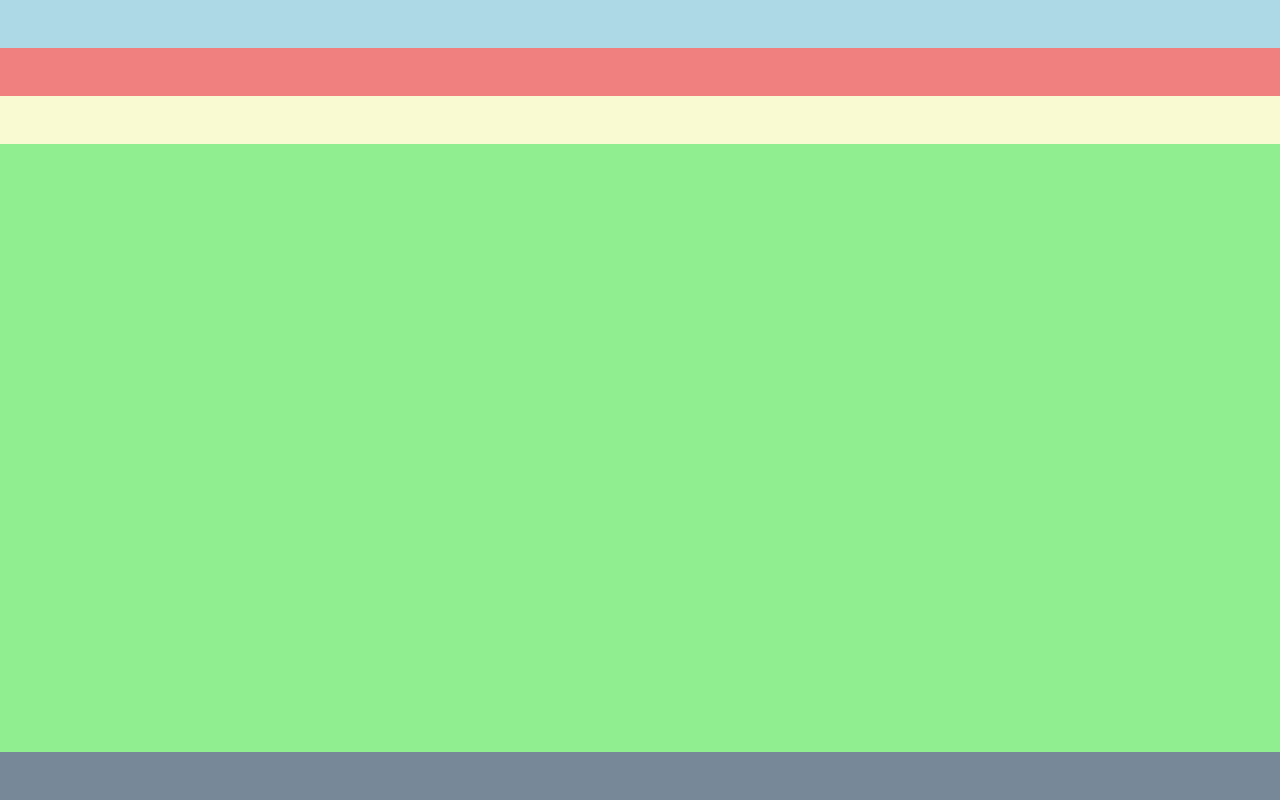
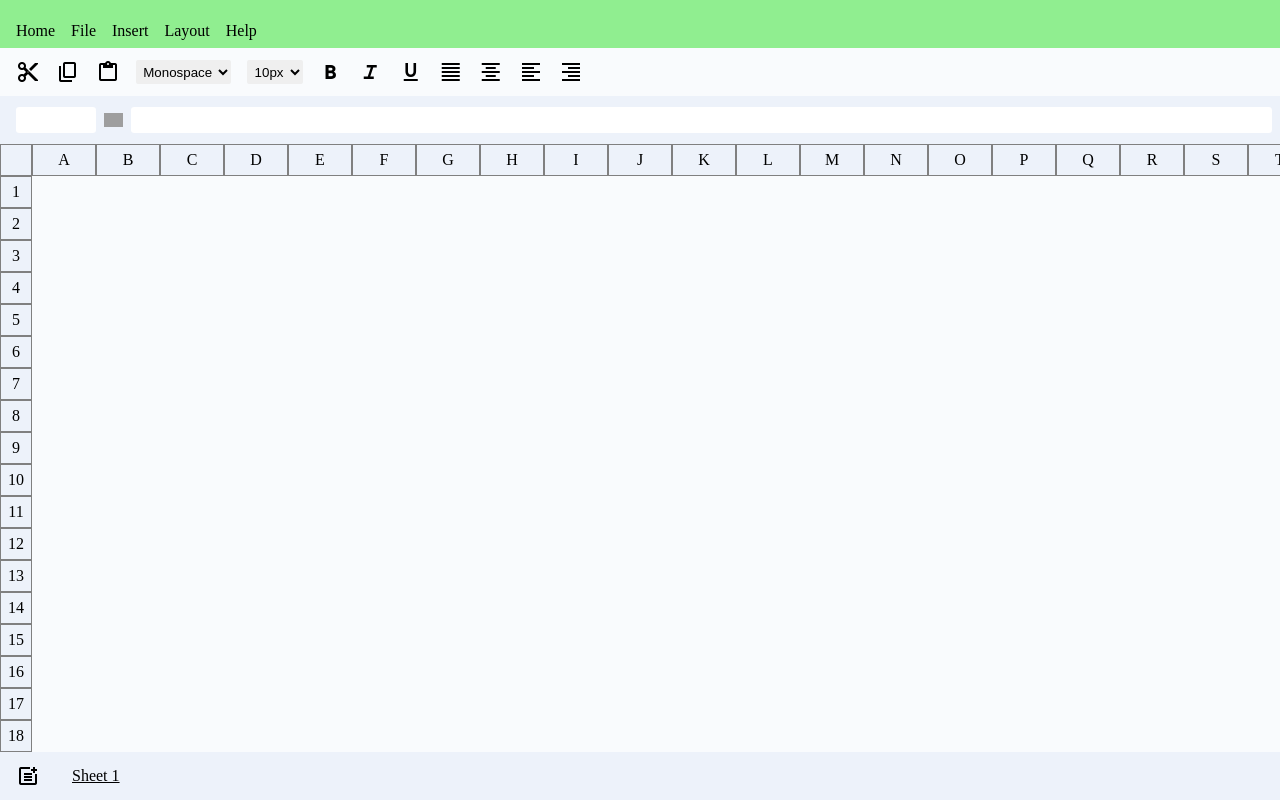
Before and after one commit to DevLordship/Excel-Sheet, a plain HTML site: page index.html in a window 1280 px wide. Drawn offline with nearby package versions, Linux system fonts and the light colour scheme; grey boxes are pictures that could not be loaded.

Commit message:
made th ui chandes

```diff
--- a/index.html
+++ b/index.html
@@ -4,14 +4,70 @@
         <meta charset="UTF-8" />
         <meta name="viewport" content="width=device-width, initial-scale=1.0" />
         <link rel="stylesheet" href="style.css" />
+        <link
+            href="https://fonts.googleapis.com/css2?family=Material+Symbols+Outlined"
+            rel="stylesheet"
+        />
         <title>Excel Clone</title>
     </head>
     <body>
-        <div class="page__action--container"></div>
-        <div class="cellProperties__action--container"></div>
-        <div class="formula__action--container"></div>
-        <div class="grid--container"></div>
-        <div class="sheet__action--container"></div>
-        <link rel="scropt" href="script.js" />
+        <div class="page__action--container">
+            <div class="page__action">Home</div>
+            <div class="page__action">File</div>
+            <div class="page__action">Insert</div>
+            <div class="page__action">Layout</div>
+            <div class="page__action">Help</div>
+        </div>
+        <div class="cellProperties__action--container">
+            <span class="material-symbols-outlined"> content_cut </span>
+            <span class="material-symbols-outlined"> content_copy </span>
+            <span class="material-symbols-outlined"> content_paste </span>
+            <select class="font-family-prop">
+                <option value="monospace">Monospace</option>
+                <option value="sans-Sarif">Sans Sarif</option>
+                <option value="fantasy">Fantasy</option>
+                <option value="cursive">Cursive</option>
+            </select>
+            <select class="font-Size-prop">
+                <option value="10">10px</option>
+                <option value="15">15px</option>
+                <option value="20">20px</option>
+                <option value="25">25px</option>
+            </select>
+            <span class="material-symbols-outlined"> format_bold </span>
+            <span class="material-symbols-outlined"> format_italic </span>
+            <span class="material-symbols-outlined"> format_underlined </span>
+            <span class="material-symbols-outlined">
+                format_align_justify
+            </span>
+            <span class="material-symbols-outlined"> format_align_center </span>
+            <span class="material-symbols-outlined"> format_align_left </span>
+            <span class="material-symbols-outlined"> format_align_right </span>
+        </div>
+        <div class="formula__action--container">
+            <input type="text" readonly class="address-bar" />
+            <img
+                class="formula-icon"
+                src="https://img.icons8.com/ios/50/formula-fx.png"
+                alt="formula-fx"
+            />
+            <input type="text" class="formula-bar" />
+        </div>
+        <div class="grid--container">
+            <div class="top-left-dummy-container"></div>
+            <div class="address-column-container"></div>
+
+            <div class="cells-container">
+                <div class="address-row-container"></div>
+            </div>
+        </div>
+        <div class="sheet__action--container">
+            <span class="material-symbols-outlined"> post_add </span>
+            <div class="sheet-folder--container">
+                <div class="sheet-folder">Sheet 1</div>
+            </div>
+        </div>
+
+        <script src="script.js"></script>
     </body>
 </html>
--- a/script.js
+++ b/script.js
@@ -0,0 +1,22 @@
+let rows = 100;
+let colums = 26;
+console.log("object");
+
+let addressColumnContainer = document.querySelector(
+    ".address-column-container"
+);
+let addressRowContainer = document.querySelector(".address-row-container");
+
+for (let i = 0; i < rows; i++) {
+    let addressCol = document.createElement("div");
+    addressCol.setAttribute("class", "address-col");
+    addressCol.innerHTML = i + 1;
+    addressColumnContainer.appendChild(addressCol);
+}
+
+for (let i = 0; i < colums; i++) {
+    let addressRow = document.createElement("div");
+    addressRow.setAttribute("class", "address-row");
+    addressRow.innerHTML = String.fromCharCode(65 + i);
+    addressRowContainer.appendChild(addressRow);
+}
--- a/style.css
+++ b/style.css
@@ -6,21 +6,136 @@
 
 .page__action--container {
     height: 3rem;
-    background-color: lightblue;
+    background-color: #90ee90;
+    display: flex;
+    align-items: flex-end;
+    padding-left: 0.5rem;
 }
+.page__action {
+    margin: 0.5rem;
+}
+
 .cellProperties__action--container {
     height: 3rem;
-    background-color: lightcoral;
+    background-color: #f9fbfd;
+    display: flex;
+    align-items: center;
+    padding: 1rem;
+}
+
+.cellProperties__action--container > * {
+    display: inline-block;
+    margin-right: 1rem;
+}
+
+.cellProperties__action--container > select {
+    padding: 0.2rem;
+    border: none;
+    border-radius: 2px;
+    outline: none;
 }
 .formula__action--container {
     height: 3rem;
-    background-color: lightgoldenrodyellow;
+    background-color: #edf2fa;
+    display: flex;
+    align-items: center;
+    padding-left: 1rem;
 }
+.formula__action--container > * {
+    display: inline-block;
+}
+
+.formula__action--container > input {
+    border: none;
+    outline: none;
+    height: 55%;
+    border-radius: 0.2rem;
+}
+
+.formula-icon {
+    width: 1.2rem;
+    margin-right: 0.5rem;
+}
+
+.address-bar {
+    width: 5rem;
+    margin-right: 0.5rem;
+}
+.formula-bar {
+    width: 80rem;
+    margin-right: 0.5rem;
+}
+
+.sheet__action--container {
+    height: 3rem;
+    background-color: #edf2fa;
+    display: flex;
+    align-items: center;
+}
+.sheet__action--container > * {
+    display: inline-block;
+    padding: 1rem;
+}
+
+.sheet-folder--container {
+    height: 1rem;
+    width: 75rem;
+    /* background-color: lightskyblue; */
+    display: flex;
+    align-items: center;
+}
+
+.sheet-folder {
+    text-decoration: underline;
+}
+
 .grid--container {
     height: calc(100vh - 12rem);
-    background-color: lightgreen;
+    background-color: #f9fbfd;
+    position: relative;
+    overflow: scroll;
 }
-.sheet__action--container {
-    height: 3rem;
-    background-color: lightslategray;
+
+.top-left-dummy-container {
+    height: 2rem;
+    width: 2rem;
+    background-color: #edf2fa;
+    border: 1px solid grey;
 }
+
+.address-column-container {
+    width: 2rem;
+    background-color: #edf2fa;
+}
+
+.cells-container {
+    position: absolute;
+    top: 0;
+    left: 2rem;
+    /* background-color: blue; */
+}
+.address-row-container {
+    height: 2rem;
+    background-color: #edf2fa;
+    display: flex;
+}
+
+.address-col {
+    height: 2rem;
+    height: 2rem;
+
+    border: 1px solid grey;
+    display: flex;
+    justify-content: center;
+    align-items: center;
+}
+
+.address-row {
+    height: 2rem;
+    width: 4rem;
+
+    border: 1px solid grey;
+    display: flex;
+    justify-content: center;
+    align-items: center;
+}
```
